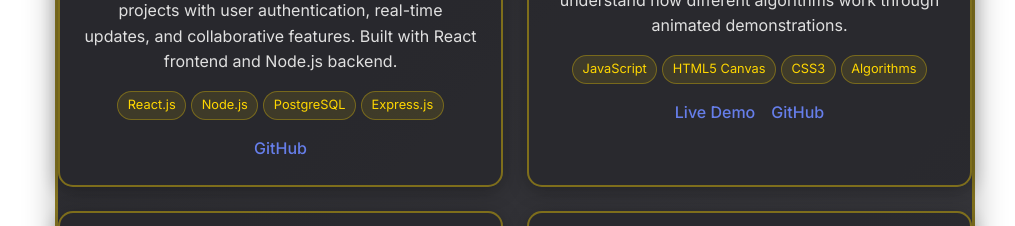
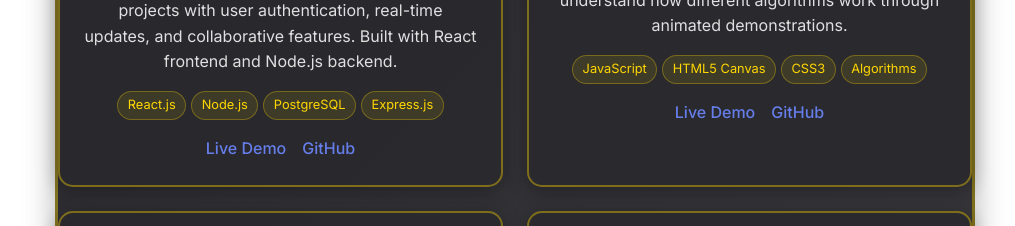
Before and after one commit to Tino-sabu/Portfolio, a plain HTML site: page index.html in a window 1280 px wide. Shown: the part 1980-2206 px from the top of the page, without its empty margins (265-1280 px from the left). Drawn offline with nearby package versions, Linux system fonts and the light colour scheme.

Commit message:
Update index.html

```diff
--- a/index.html
+++ b/index.html
@@ -130,6 +130,7 @@
                             <span class="tech-tag">Express.js</span>
                         </div>
                         <div class="project-links">
+                            <a href="https://garage360-ie21.vercel.app/" class="project-link">Live Demo</a>
                         <a href="https://github.com/Tino-sabu/Garage360" class="project-link">GitHub</a>
                         </div>
                     </div>
```
